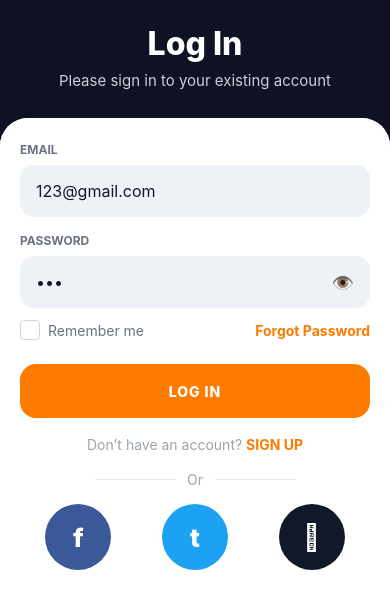
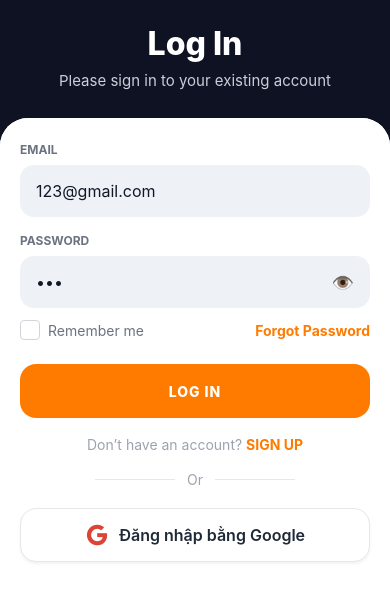
Before and after one commit to Serious06123/LTMB, a React Native app: screen /Login in a window 390 px wide. Shown: the top 608 px of the page. Built offline with nearby package versions, Linux system fonts and the light colour scheme.

Commit message:
Just login by goolge

```diff
--- a/src/screens/Auth/LoginScreen.tsx
+++ b/src/screens/Auth/LoginScreen.tsx
@@ -26,6 +26,7 @@ import { colors } from '../../theme';
 import { gql } from '@apollo/client';
 import { useMutation } from '@apollo/client/react';
 
+import Icon from 'react-native-vector-icons/AntDesign';
 // 2. Định nghĩa câu lệnh Mutation
 const LOGIN_MUTATION = gql`
   mutation Login($email: String!, $password: String!) {
@@ -56,7 +57,9 @@ export default function LoginScreen() {
 
   const navigation = useNavigation();
   const dispatch = useDispatch();
-
+  const handleGoogleLogin = () => {
+    Alert.alert("Thông báo", "Tính năng đăng nhập Google đang phát triển");
+  };
   // 5. Cập nhật hàm handleLoginPress
   const handleLoginPress = async () => {
   // Vẫn kiểm tra loading
@@ -199,15 +202,10 @@ export default function LoginScreen() {
           </View>
 
           {/* Social buttons */}
-          <View style={styles.socialRow}>
-            <TouchableOpacity style={[styles.socialBtn, { backgroundColor: '#3b5998' }]}>
-              <Text style={styles.socialText}>f</Text>
-            </TouchableOpacity>
-            <TouchableOpacity style={[styles.socialBtn, { backgroundColor: '#1DA1F2' }]}>
-              <Text style={styles.socialText}>t</Text>
-            </TouchableOpacity>
-            <TouchableOpacity style={[styles.socialBtn, { backgroundColor: '#111827' }]}>
-              <Text style={styles.socialText}></Text>
+          <View style={styles.googleContainer}>
+            <TouchableOpacity style={styles.googleBtn} onPress={handleGoogleLogin}>
+              <Icon name="google" size={24} color="#DB4437" style={{ marginRight: 10 }} />
+              <Text style={styles.googleText}>Đăng nhập bằng Google</Text>
             </TouchableOpacity>
           </View>
         </View>
@@ -287,10 +285,30 @@ const styles = StyleSheet.create({
 
   dividerWrap: { flexDirection: 'row', alignItems: 'center', gap: 12, marginTop: 18, justifyContent: 'center' },
   divider: { height: 1, backgroundColor: '#E5E7EB', width: 80 },
+  googleContainer: {
+    marginTop: 20,
+    paddingBottom: 30,
+  },
+  googleBtn: {
+    flexDirection: 'row',
+    alignItems: 'center',
+    justifyContent: 'center',
+    backgroundColor: '#fff',
+    borderWidth: 1,
+    borderColor: '#E5E7EB',
+    borderRadius: 16,
+    height: 54,
+    // Shadow nhẹ để nút nổi lên
+    shadowColor: '#000',
+    shadowOffset: { width: 0, height: 2 },
+    shadowOpacity: 0.05,
+    shadowRadius: 3,
+    elevation: 2,
+  },
+  googleText: {
+    fontSize: 16,
+    fontWeight: '600',
+    color: '#1F2937',
+  },
 
-  socialRow: { flexDirection: 'row', justifyContent: 'space-around', marginTop: 16, paddingBottom: 24 },
-  socialBtn: {
-    width: 66, height: 66, borderRadius: 33, alignItems: 'center', justifyContent: 'center',
-  },
-  socialText: { color: '#fff', fontSize: 26, fontWeight: '800' },
 });
```
